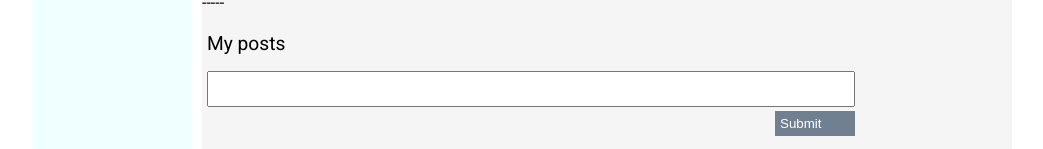
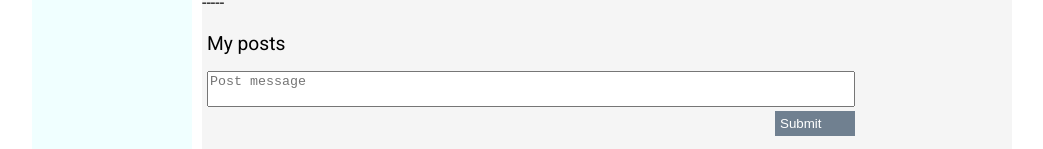
Before and after one commit to genekomarov/social-network, a React (Create React App) app: page /profile/1 in a window 1280 px wide. Shown: the part 381-530 px from the top of the page, without its empty margins (118-1161 px from the left). Built offline with nearby package versions, Linux system fonts and the light colour scheme; no server answers; grey boxes are pictures that could not be loaded.

Commit message:
Урок 77. Validate. React-Form. Children

```diff
--- a/src/components/Content/Dialogs/NewMessage/NewMessage.jsx
+++ b/src/components/Content/Dialogs/NewMessage/NewMessage.jsx
@@ -1,20 +1,13 @@
 import React from 'react';
 import s from './NewMessage.module.css'
 import {Field, reduxForm} from "redux-form";
+import {maxLength, required} from "../../../../utils/validators/validators";
+import {Input, Textarea} from "../../../common/FormsControls/FormsControls";
+
+const maxLength30 = maxLength(30);
 
 const NewMessage = (props) => {
 
-    /*let newMessageElement = React.createRef();
-
-    let addMessage = () => {
-        props.addMessage();
-    };
-
-    let changeNewMessageText = (e) => {
-        let text = e.target.value; //e.current.target.value
-
-        props.changeNewMessageText (text);
-    };*/
 
     let addMessage = (formData) => {
         props.addMessage(formData.message);
@@ -28,7 +21,9 @@ const NewMessage = (props) => {
 const DialogsNewMessageForm = (props) => {
     return(
         <form onSubmit={props.handleSubmit} className={s.wrapper}>
-            <Field component={'textarea'} name={'message'} rows='2'/>
+            <Field
+                validate={[required, maxLength30]}
+                component={Textarea} name={'message'} />
             <button className={s.submit}>Submit</button>
         </form>
     )
--- a/src/components/Content/Dialogs/NewMessage/NewMessage.module.css
+++ b/src/components/Content/Dialogs/NewMessage/NewMessage.module.css
@@ -10,7 +10,7 @@ textarea {
 
 .submit {
     display: inline-block;
-    margin: 0;
+    margin: 10px 0 0 0;
     padding: 5px;
     background: slategrey;
     border: none;
--- a/src/components/Content/Profile/MyPosts/NewPost/NewPost.jsx
+++ b/src/components/Content/Profile/MyPosts/NewPost/NewPost.jsx
@@ -1,20 +1,12 @@
 import React from 'react';
 import s from './NewPost.module.css'
 import {Field, reduxForm} from "redux-form";
+import {maxLength, required} from "../../../../../utils/validators/validators";
+import {Textarea} from "../../../../common/FormsControls/FormsControls";
 
+const maxLength10 = maxLength(10);
 
 const NewPost = (props) => {
-
-    /*let newPostElement = React.createRef();
-
-    let onAddPost = () => {
-        props.addPost();
-    };
-
-    let onChangeNewPostText = () => {
-        let text = newPostElement.current.value;
-        props.changeNewPostText(text);
-    };*/
 
     const onAddPost = (formData) => {
         props.addPost(formData.message);
@@ -28,7 +20,8 @@ const NewPost = (props) => {
 const NewPostForm = (props) => {
     return (
         <form className={s.wrapper} onSubmit={props.handleSubmit}>
-            <Field component={'textarea'} name={'message'} className={s.textarea} rows='2' />
+            <Field validate={[required, maxLength10]}
+                component={Textarea} name={'message'} className={s.textarea} placeholder={'Post message'} rows='2' />
             <button className={s.submit}>Submit</button>
         </form>
     )
--- a/src/components/Login/Login.jsx
+++ b/src/components/Login/Login.jsx
@@ -1,13 +1,15 @@
 import React from 'react';
 import {Field, reduxForm} from "redux-form";
+import {Input} from "../common/FormsControls/FormsControls";
+import {required} from "../../utils/validators/validators";
 //import s from '   '
 
 const LoginForm = (props) => {
     return (
         <form onSubmit={props.handleSubmit}>
-            <div><Field component={'input'} placeholder={'Login'} name={'login'}/></div>
-            <div><Field component={'input'} placeholder={'password'} name={'password'}/></div>
-            <div><Field component={'input'} type={'checkbox'} name={'rememberMe'}/>remember me</div>
+            <div><Field validate={[required]} component={Input} placeholder={'Login'} name={'login'}/></div>
+            <div><Field validate={[required]} component={Input} placeholder={'password'} name={'password'}/></div>
+            <div><Field component={'Input'} type={'checkbox'} name={'rememberMe'}/>remember me</div>
             <div>
                 <button>Login</button>
             </div>
--- /dev/null
+++ b/src/components/common/FormsControls/FormControls.module.css
@@ -0,0 +1,8 @@
+.formControl.error input,
+.formControl.error textarea {
+    border: solid red 2px;
+}
+
+.formControl.error span {
+    color: red;
+}
--- /dev/null
+++ b/src/components/common/FormsControls/FormsControls.js
@@ -0,0 +1,27 @@
+import React from "react";
+import s from './FormControls.module.css'
+
+
+export const FormControl = ({input, meta, children, ...props}) => {
+
+    const hasError = meta.touched && meta.error;
+
+    return (
+        <div className={`${s.formControl} ${hasError && s.error}`}>
+
+            {React.cloneElement(
+                children,
+                Object.assign(props, input)
+            )}
+
+            {hasError && <span>{meta.error}</span>}
+        </div>
+    )
+};
+
+export const Textarea = (props) => {
+    return <FormControl {...props}><textarea /></FormControl>
+};
+export const Input = (props) => {
+    return <FormControl {...props}><input /></FormControl>
+};
--- /dev/null
+++ b/src/utils/validators/validators.js
@@ -0,0 +1,9 @@
+export const required = value => (
+    value ? undefined : 'Field is required'
+);
+
+export const maxLength = (length) => (value) => (
+    value.length > length
+        ? `length more than ${length} characters`
+        : undefined
+);
```
